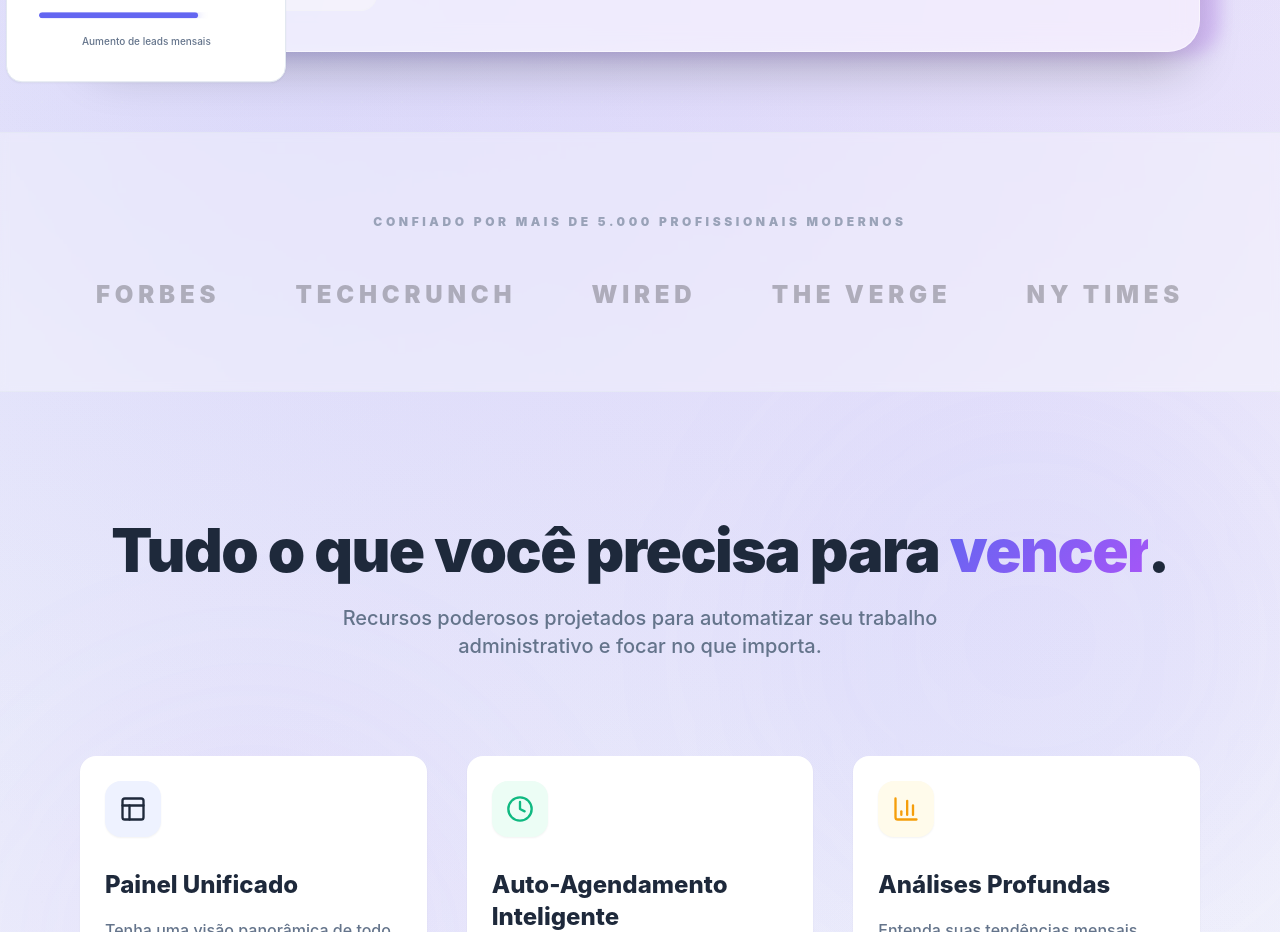
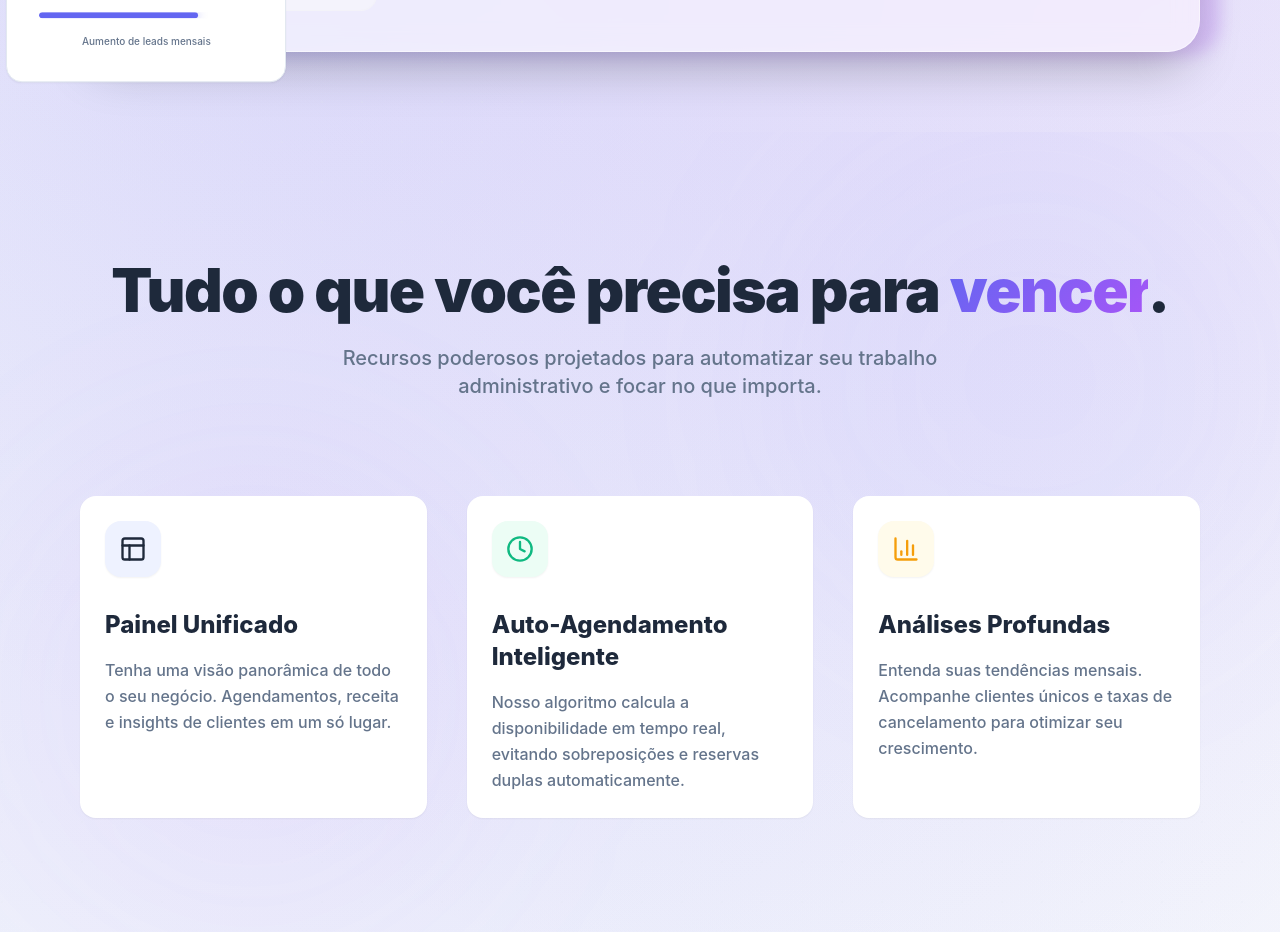
Before and after one commit to THPL28/schedly, a Next.js app: page / in a window 1280 px wide. Shown: the part 1580-2512 px from the top of the page. Built offline with nearby package versions, Linux system fonts and the light colour scheme; no server answers.

Commit message:
chore: remove placeholder brand logos from landing page

```diff
--- a/src/app/page.tsx
+++ b/src/app/page.tsx
@@ -151,19 +151,6 @@ export default async function Home() {
           </div>
         </section>
 
-        {/* Brand Bar */}
-        <section className="py-20 border-y border-border/50 bg-white/30 backdrop-blur-sm">
-          <div className="container text-center">
-            <p className="text-[0.75rem] font-black text-muted/60 uppercase tracking-[0.3em] mb-12">
-              Confiado por mais de 5.000 profissionais modernos
-            </p>
-            <div className="flex justify-between items-center opacity-30 grayscale hover:grayscale-0 transition-all duration-500 flex-wrap gap-12 px-8">
-              {['FORBES', 'TECHCRUNCH', 'WIRED', 'THE VERGE', 'NY TIMES'].map(logo => (
-                <span key={logo} className="text-2xl font-black tracking-[0.2em]">{logo}</span>
-              ))}
-            </div>
-          </div>
-        </section>
 
         {/* Features Section */}
         <section id="features" className="py-16 sm:py-24 md:py-32 relative overflow-hidden">
```
